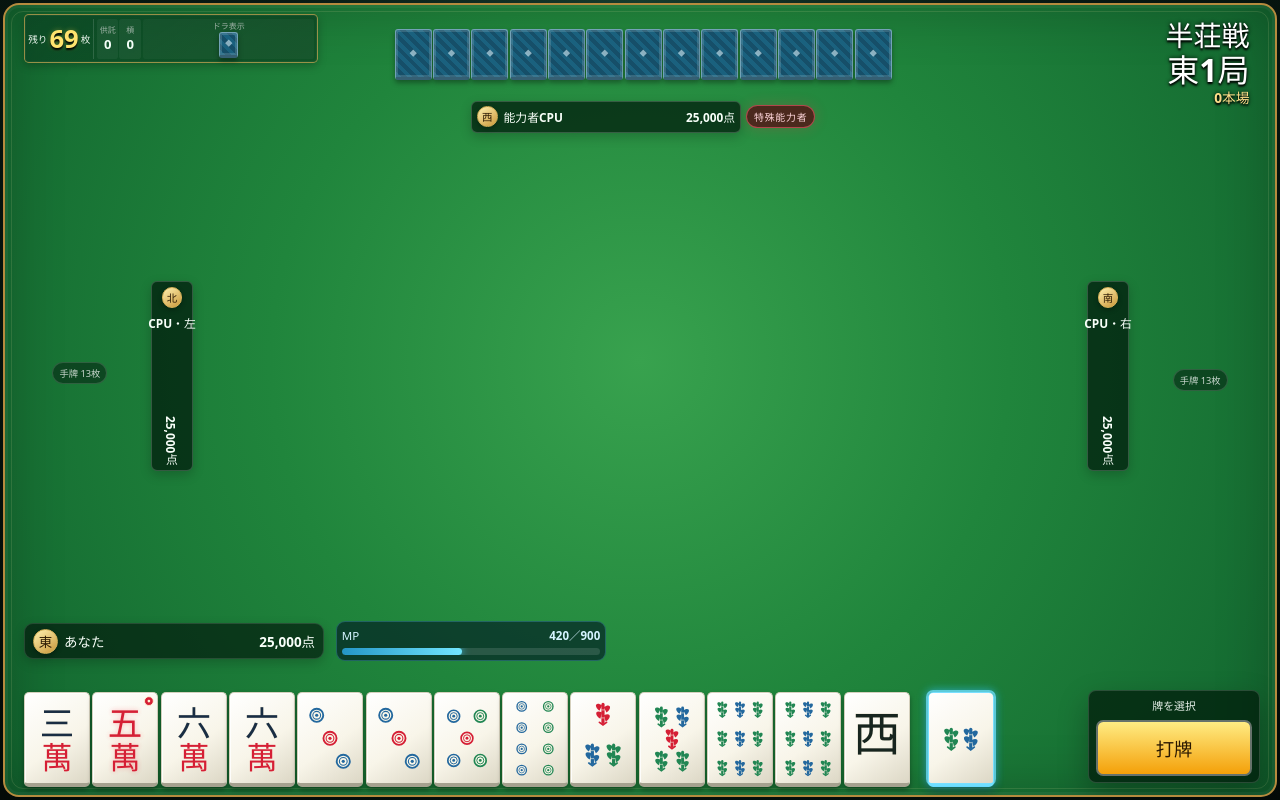
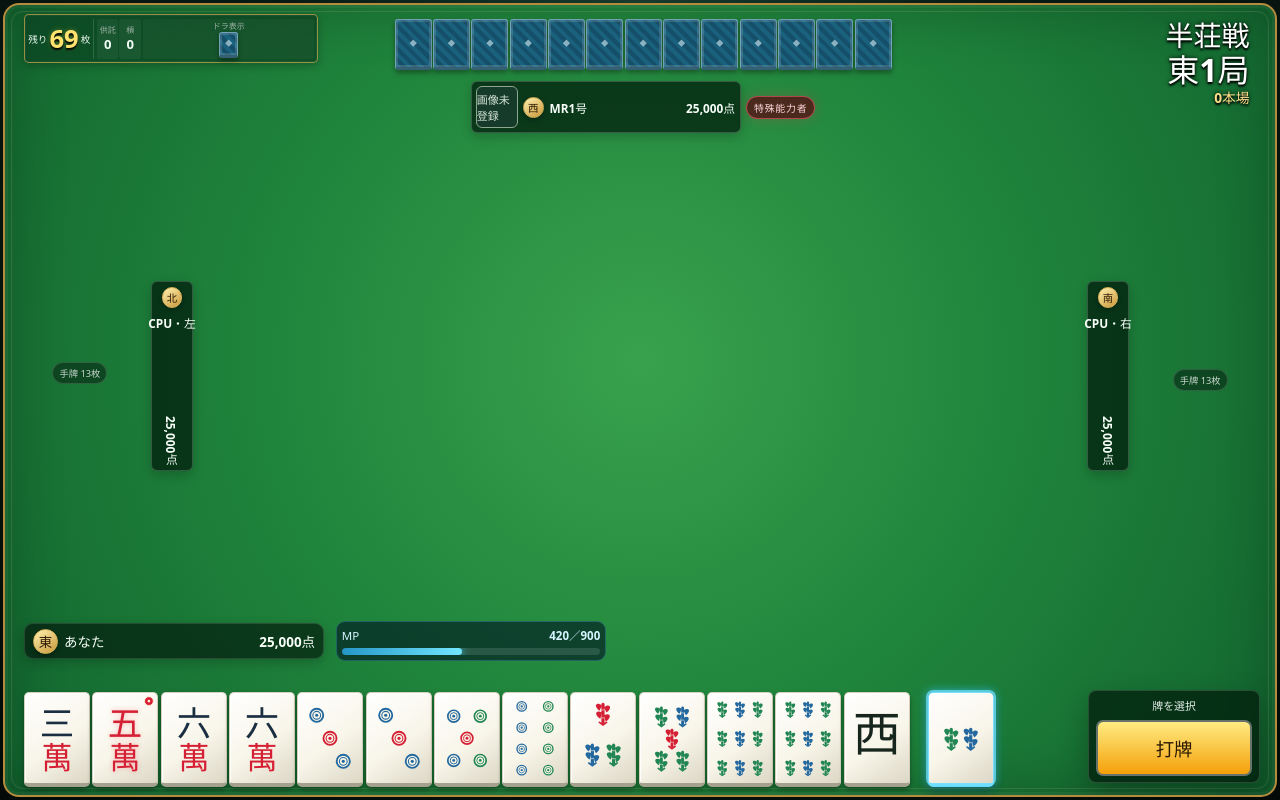
Before and after one commit to takugo20/mahjong-skill-game, a React (Vite) app: page / in a window 1280 px wide. Both pictures are taken after a click on the button "対局を開始". Built offline with nearby package versions, Linux system fonts and the light colour scheme.

Commit message:
Refactor OpponentArea to use displayName for player

```diff
--- a/src/GameBoard.tsx
+++ b/src/GameBoard.tsx
@@ -1,3 +1,7 @@
+import {
+  EnemyPortrait,
+  ENEMY_NAMES
+} from "./enemy-art/EnemyPortrait";
 import { MeldTiles } from "./components/MeldTiles";
 import { useDamatenAlert } from "./useDamatenAlert";
 import { WinResultHand } from "./components/WinResultHand";
@@ -300,6 +304,7 @@ interface RiverProps {
 }
 
 interface OpponentAreaProps {
+  enemyId?: keyof typeof ENEMY_NAMES;
   damatenDetected?: boolean;
   player: PlayerState;
   position: OpponentPosition;
@@ -789,6 +794,7 @@ function MeldArea({
 }
 
 function OpponentArea({
+  enemyId,
   damatenDetected = false,
   player,
   position,
@@ -797,6 +803,14 @@ function OpponentArea({
   snapshotTiles,
   declarationTargetTileIds
 }: OpponentAreaProps) {
+  const characterId = player.seat === 2
+    ? enemyId
+    : undefined;
+
+  const displayName = characterId
+    ? ENEMY_NAMES[characterId]
+    : player.name;
+
   const displayedHand =
     snapshotTiles ?? player.hand;
 
@@ -813,14 +827,16 @@ function OpponentArea({
       data-declaration-active={
         isDeclaring ? "true" : undefined
       }
-      aria-label={player.name}
+      aria-label={displayName}
     >
       <div
         className="opponent-hand"
         data-count={`${displayedHand.length}枚`}
-        aria-label={`${player.name}の手牌${displayedHand.length}枚`}
+        aria-label={
+          `${displayName}の手牌${displayedHand.length}枚`
+        }
       >
-        {displayedHand.map((tile) => {
+        {displayedHand.map(tile => {
           const isVisible =
             snapshotTiles !== null ||
             visibleTileIds.includes(tile.id);
@@ -828,9 +844,7 @@ function OpponentArea({
           return (
             <TileView
               key={tile.id}
-              tile={
-                isVisible ? tile : undefined
-              }
+              tile={isVisible ? tile : undefined}
               faceDown={!isVisible}
               compact
             />
@@ -858,15 +872,23 @@ function OpponentArea({
               }`
             }
           >
+            {characterId && (
+              <EnemyPortrait
+                enemyId={characterId}
+                size="board"
+              />
+            )}
+
             <span className="wind-badge">
               {getWindLabel(player.seatWind)}
             </span>
 
-            <span>{player.name}</span>
+            <span>{displayName}</span>
+
             {player.riichi && (
-            <span className="riichi-status-badge">
-              {getRiichiStatusLabel(player)}
-            </span>
+              <span className="riichi-status-badge">
+                {getRiichiStatusLabel(player)}
+              </span>
             )}
           </div>
 
@@ -2379,6 +2401,7 @@ function handlePlayerSkill4_21() {
           damatenDetected={
             damatenPlayerIds.includes(round.players[2].id)
           }
+          enemyId={gameState.akuukan?.setup.enemyId}
           player={round.players[2]}
           position="top"
           isDeclaring={
```
